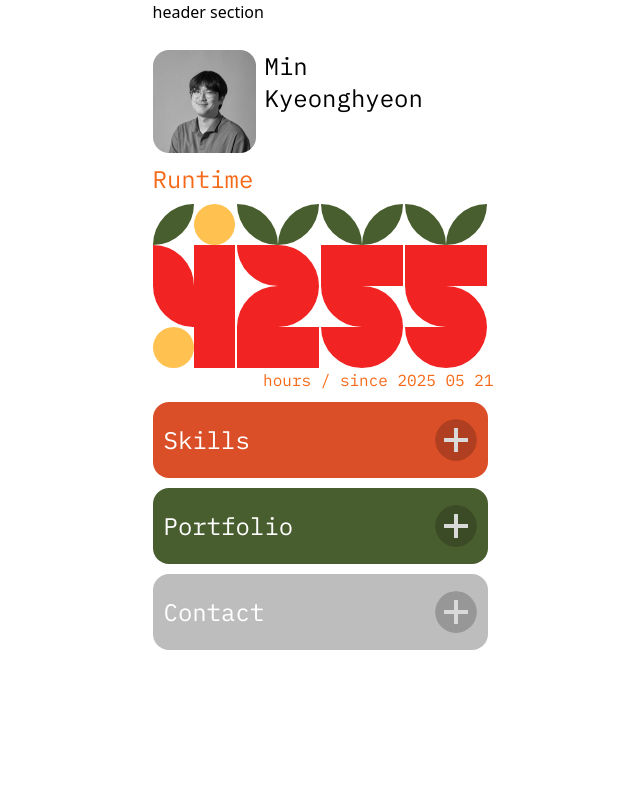
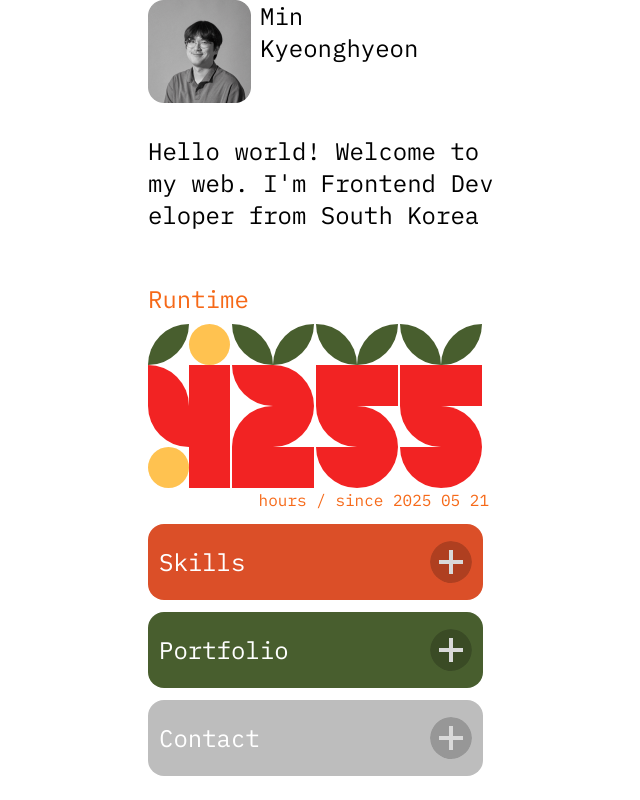
Before and after one commit to MinKyeongHyeon/MyPortfolio, a Next.js app in the folder my-portfolio/: page /home in a window 1280 px wide. Shown: the whole page, without its empty margins (317-957 px from the left). Built offline with nearby package versions, Linux system fonts and the light colour scheme.

Commit message:
feat/Intro 작성

```diff
--- a/my-portfolio/src/app/home/page.tsx
+++ b/my-portfolio/src/app/home/page.tsx
@@ -2,13 +2,14 @@ import Card from "@/components/Card";
 import Profile from "@/components/Profile";
 import Skills from "@/components/Skills";
 import Runtime from "@/components/Runtime";
+import Intro from "@/components/Intro";
 export default function About() {
   return (
     <div className=" flex justify-center">
-      <main className="flex flex-col gap-2.5">
-        <header className="h-10">header section</header>
+      <main className="flex flex-col gap-3">
         {/* 프로필 섹션 */}
         <Profile />
+        <Intro />
 
         {/* 나의 성장 지표 */}
         <Runtime />
@@ -20,7 +21,7 @@ export default function About() {
 
         {/* 포트폴리오 섹션 */}
         <Card title="Portfolio" backgroundColor="#485E2E">
-          <span>아 정말 어렵다 nextjs</span>
+          <span className="text-white">아 정말 어렵다 nextjs</span>
         </Card>
 
         {/* 연락처 섹션 */}
--- /dev/null
+++ b/my-portfolio/src/components/Intro.tsx
@@ -0,0 +1,8 @@
+export default function Intro() {
+  return (
+    <p className="mt-5 mb-10 w-[350px] font-mono text-2xl break-all">
+      Hello world! Welcome to my web. I&apos;m Frontend Developer from South
+      Korea
+    </p>
+  );
+}
```
